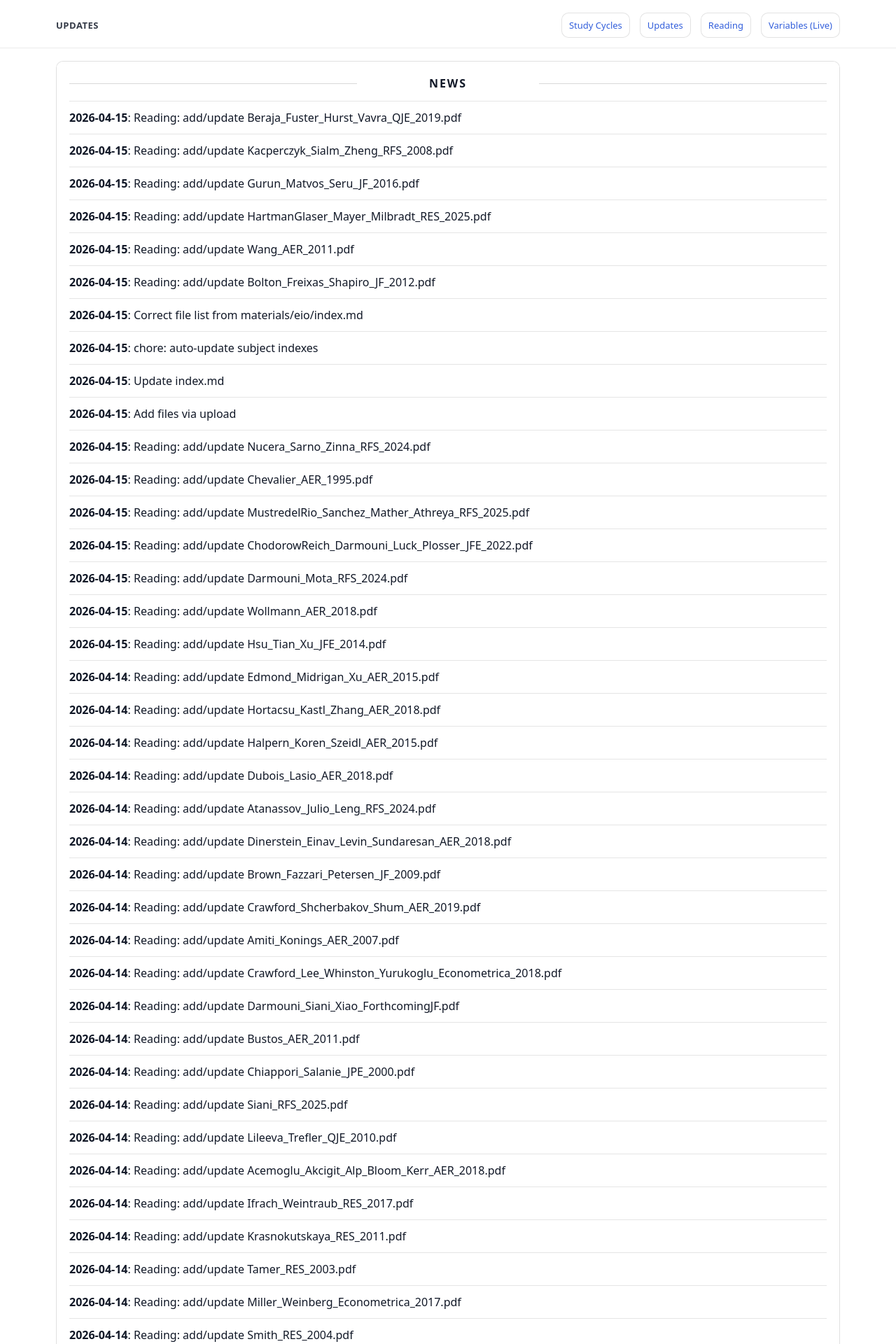
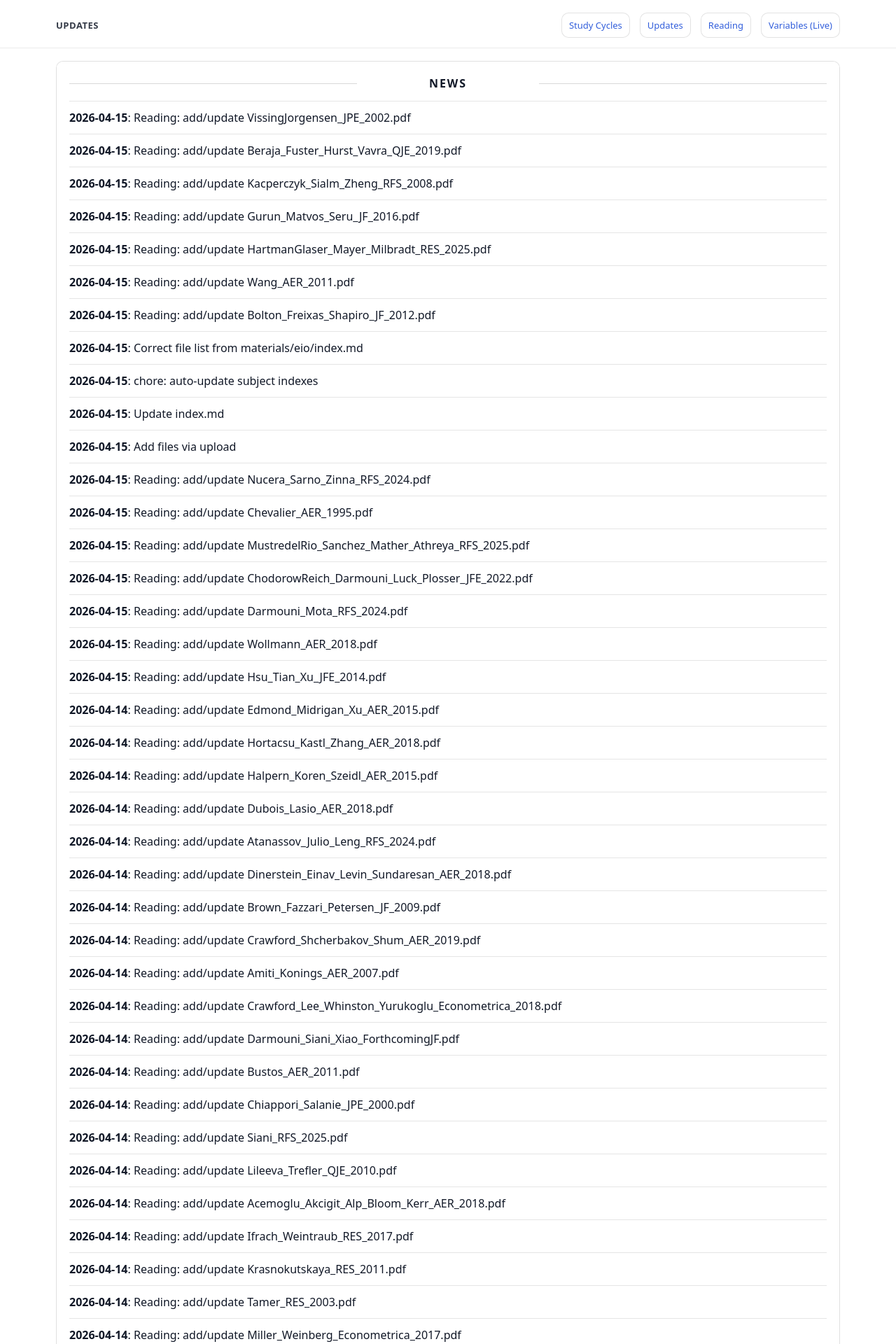
Before and after one commit to yaxinzn/study-archive, a Jekyll site: the page built from updates/index.md, in a window 1280 px wide. Shown: the top 1920 px of the page at 70% size. Built offline with Jekyll 4.4.1, drawn with Linux system fonts in a browser that asks for light colours; some of the changed text lies outside the part shown.

Commit message:
chore: update NEWS feed

```diff
--- a/_data/news.yml
+++ b/_data/news.yml
@@ -1,4 +1,7 @@
 # Auto-generated update history (sorted newest -> oldest). Do not edit manually.
+- ts: "1776248381"
+  date: "2026-04-15"
+  title: "Reading: add/update VissingJorgensen_JPE_2002.pdf"
 - ts: "1776246812"
   date: "2026-04-15"
   title: "Reading: add/update Beraja_Fuster_Hurst_Vavra_QJE_2019.pdf"
```
